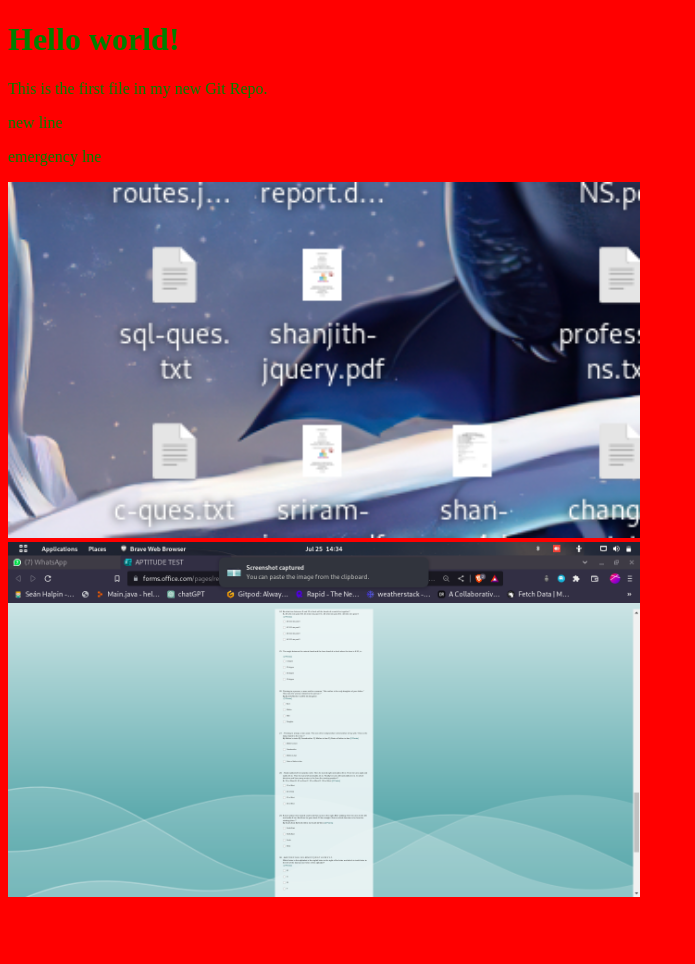
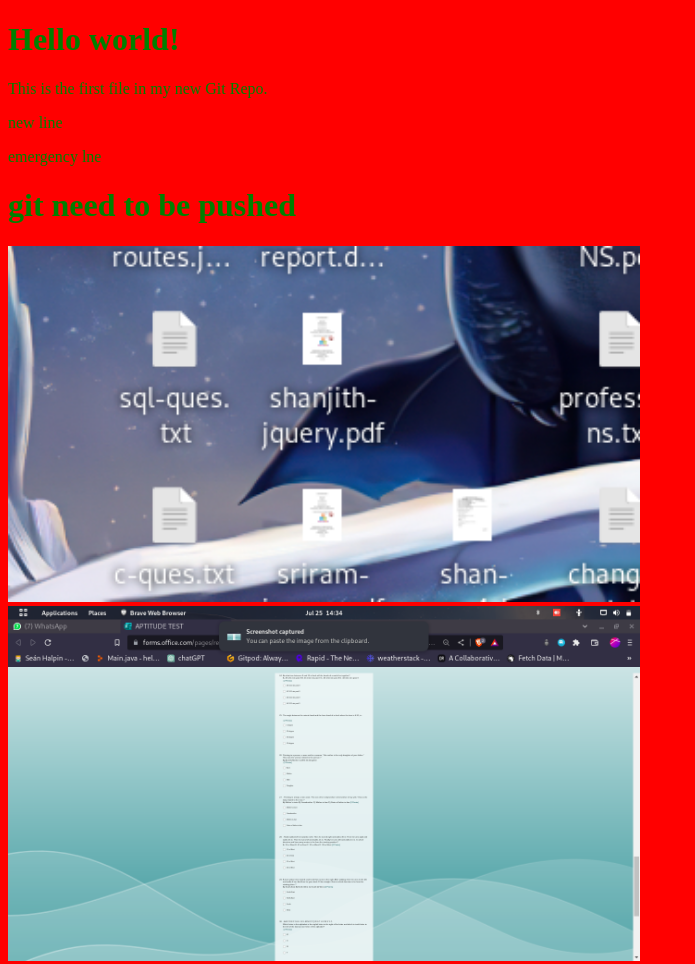
Before and after one commit to sriramsakthikumar/hello_world, a plain HTML site: page index.html in a window 1280 px wide. Shown: the whole page, without its empty margins (0-695 px from the left). Before the commit the page ends 909 px from the top, so only its background shows below. Drawn offline with Linux system fonts and the light colour scheme.

Commit message:
index file added with git push

```diff
--- a/index.html
+++ b/index.html
@@ -12,6 +12,10 @@
 
 <p>emergency lne</p>
 
+<div>
+    <h1 class="heading">git need to be pushed</h1>
+</div>
+
 <img src="Screenshot from 2024-05-17 20-24-14.png" alt="image" width="50%" height="50%">
 <div><img src="mage.png" alt="image" width="50%" height="50%"></div>
 
```
